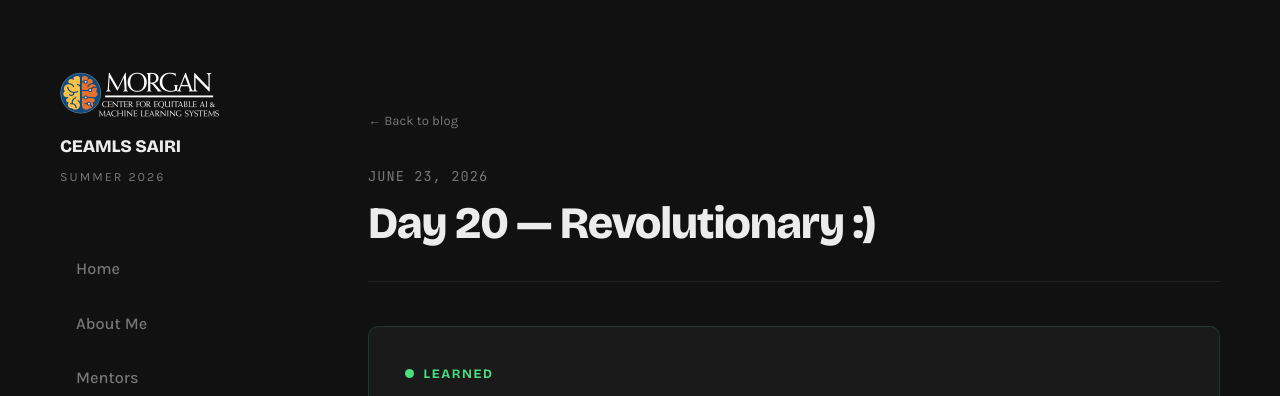
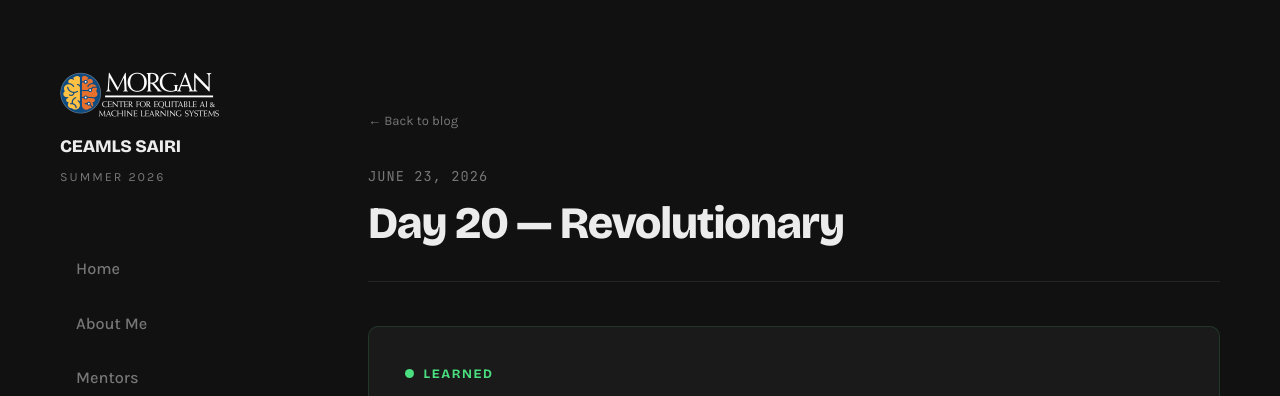
Before and after one commit to sanaareeves7/sanaareeves7ceamls26.github.io, a Jekyll site: the page built from _posts/2026-06-23-day-20.md, in a window 1280 px wide and 900 px high. Shown: the top 396 px of the window. Built offline with Jekyll 4.4.1, drawn with Linux system fonts in a browser that asks for light colours.

Commit message:
Update 2026-06-23-day-20.md

```diff
--- a/_posts/2026-06-23-day-20.md
+++ b/_posts/2026-06-23-day-20.md
@@ -1,6 +1,6 @@
 ---
 layout: post
-title: "Day 20 — Revolutionary :)"
+title: "Day 20 — Revolutionary"
 date: 2026-06-23
 permalink: /day20.html
 tags: ["literature-review", "research"]
```
